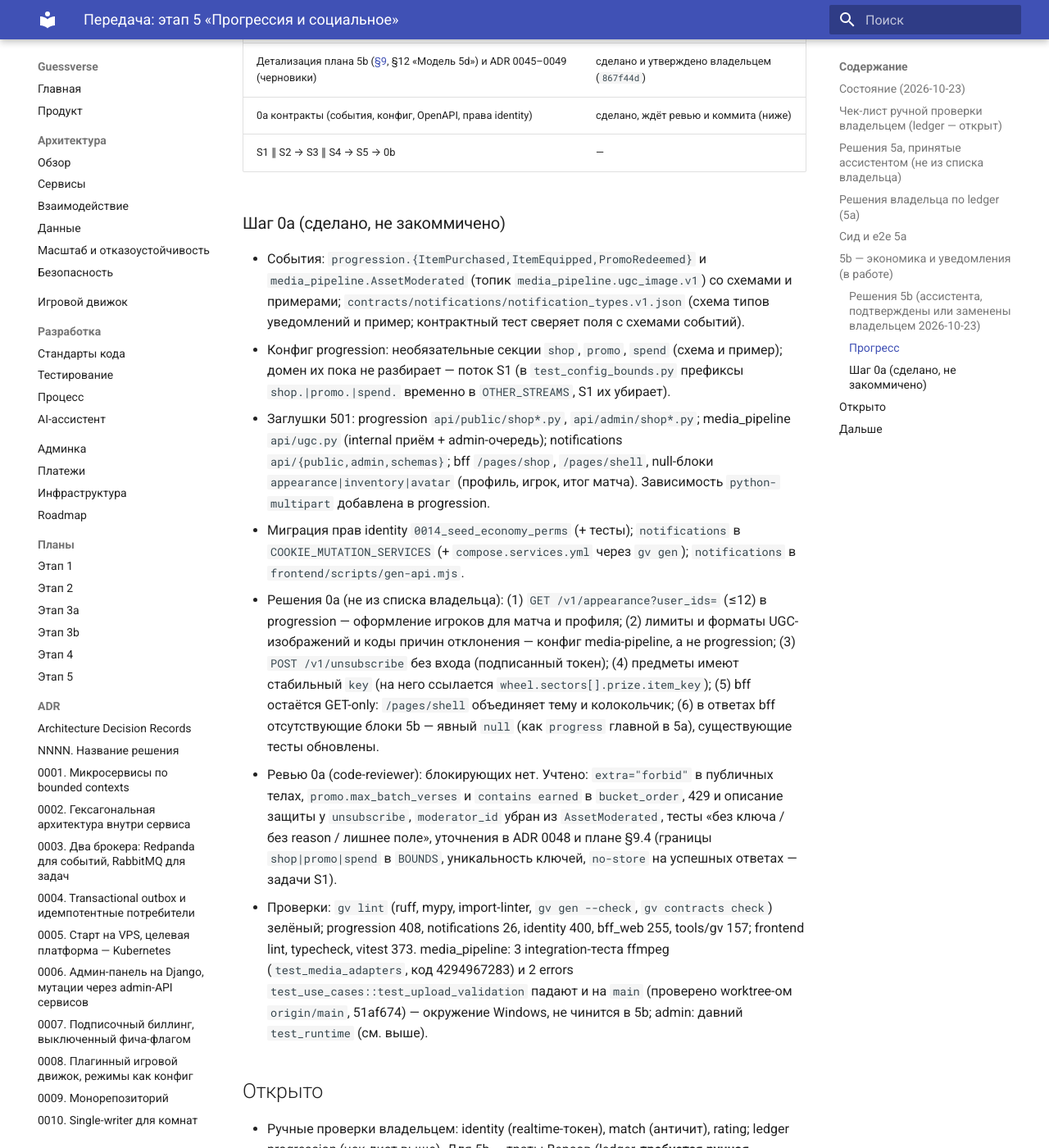
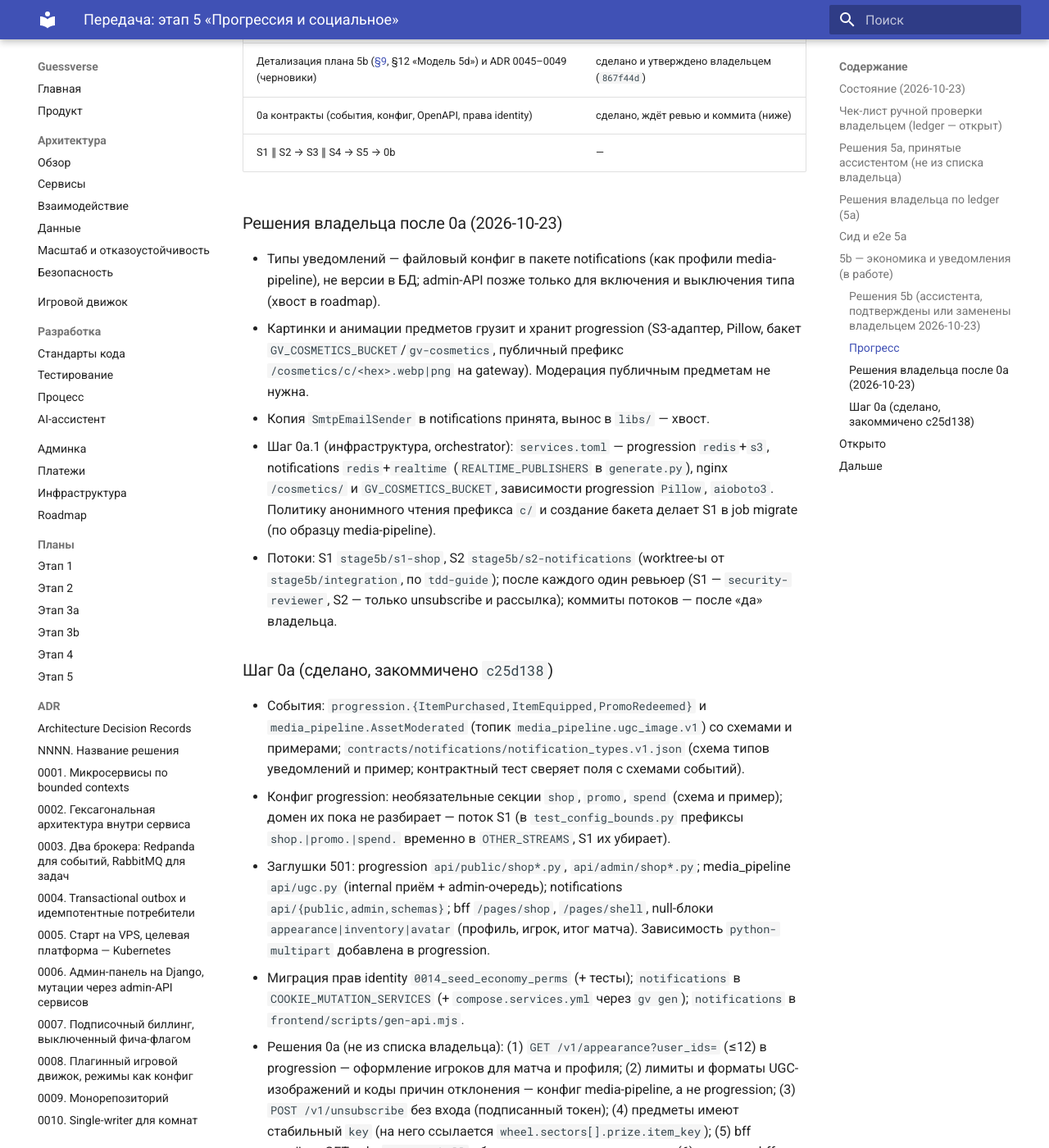
Before and after one commit to L0GIN0UT/oncue, an MkDocs documentation site: the page built from docs/handoff/stage-5.md, in a window 1280 px wide and 1400 px high, scrolled down 3046 px. Shown: the whole window at 82% size. Built offline with MkDocs 1.6.1 and Material for MkDocs 9.7.7, drawn with Linux system fonts in a browser that asks for light colours.

Commit message:
chore(infra): шаг 0a.1 этапа 5b — S3 и Redis для progression, Redis и Centrifugo для notifications
Публичный префикс /cosmetics/ на gateway и бакет GV_COSMETICS_BUCKET для картинок предметов,
notifications в REALTIME_PUBLISHERS, зависимости Pillow и aioboto3 в progression. Хвосты
5b (включение типов уведомлений через admin-API, вынос отправки почты в libs/) — в roadmap.

```diff
--- a/docs/handoff/stage-5.md
+++ b/docs/handoff/stage-5.md
@@ -56,7 +56,14 @@
 | 0a контракты (события, конфиг, OpenAPI, права identity) | сделано, ждёт ревью и коммита (ниже) |
 | S1 ∥ S2 → S3 ∥ S4 → S5 → 0b | — |
 
-### Шаг 0a (сделано, не закоммичено)
+### Решения владельца после 0a (2026-10-23)
+- Типы уведомлений — файловый конфиг в пакете notifications (как профили media-pipeline), не версии в БД; admin-API позже только для включения и выключения типа (хвост в roadmap).
+- Картинки и анимации предметов грузит и хранит progression (S3-адаптер, Pillow, бакет `GV_COSMETICS_BUCKET`/`gv-cosmetics`, публичный префикс `/cosmetics/c/<hex>.webp|png` на gateway). Модерация публичным предметам не нужна.
+- Копия `SmtpEmailSender` в notifications принята, вынос в `libs/` — хвост.
+- Шаг 0a.1 (инфраструктура, orchestrator): `services.toml` — progression `redis`+`s3`, notifications `redis`+`realtime` (`REALTIME_PUBLISHERS` в `generate.py`), nginx `/cosmetics/` и `GV_COSMETICS_BUCKET`, зависимости progression `Pillow`, `aioboto3`. Политику анонимного чтения префикса `c/` и создание бакета делает S1 в job migrate (по образцу media-pipeline).
+- Потоки: S1 `stage5b/s1-shop`, S2 `stage5b/s2-notifications` (worktree-ы от `stage5b/integration`, по `tdd-guide`); после каждого один ревьюер (S1 — `security-reviewer`, S2 — только unsubscribe и рассылка); коммиты потоков — после «да» владельца.
+
+### Шаг 0a (сделано, закоммичено `c25d138`)
 - События: `progression.{ItemPurchased,ItemEquipped,PromoRedeemed}` и `media_pipeline.AssetModerated` (топик `media_pipeline.ugc_image.v1`) со схемами и примерами; `contracts/notifications/notification_types.v1.json` (схема типов уведомлений и пример; контрактный тест сверяет поля с схемами событий).
 - Конфиг progression: необязательные секции `shop`, `promo`, `spend` (схема и пример); домен их пока не разбирает — поток S1 (в `test_config_bounds.py` префиксы `shop.|promo.|spend.` временно в `OTHER_STREAMS`, S1 их убирает).
 - Заглушки 501: progression `api/public/shop*.py`, `api/admin/shop*.py`; media_pipeline `api/ugc.py` (internal приём + admin-очередь); notifications `api/{public,admin,schemas}`; bff `/pages/shop`, `/pages/shell`, null-блоки `appearance|inventory|avatar` (профиль, игрок, итог матча). Зависимость `python-multipart` добавлена в progression.
--- a/tools/gv/src/gv_cli/templates/gen/env.example.j2
+++ b/tools/gv/src/gv_cli/templates/gen/env.example.j2
@@ -47,6 +47,7 @@
 GV_BOOTSTRAP_ADMIN__LOGIN=seed-admin@guessverse.example
 GV_BOOTSTRAP_ADMIN__PASSWORD=
 GV_MEDIA_ASSETS_BUCKET=gv-assets
+GV_COSMETICS_BUCKET=gv-cosmetics
 
 # Ключи подписи JWT identity: JSON [{"kid","private_pem","active"}] (Ed25519 или P-256).
 # `gv dev secrets` генерирует один Ed25519-ключ; пусто — временный ключ (только local/ci).
```
Also changed, not shown: docs/09-roadmap.md (+3 -0 lines), 11 other files.
